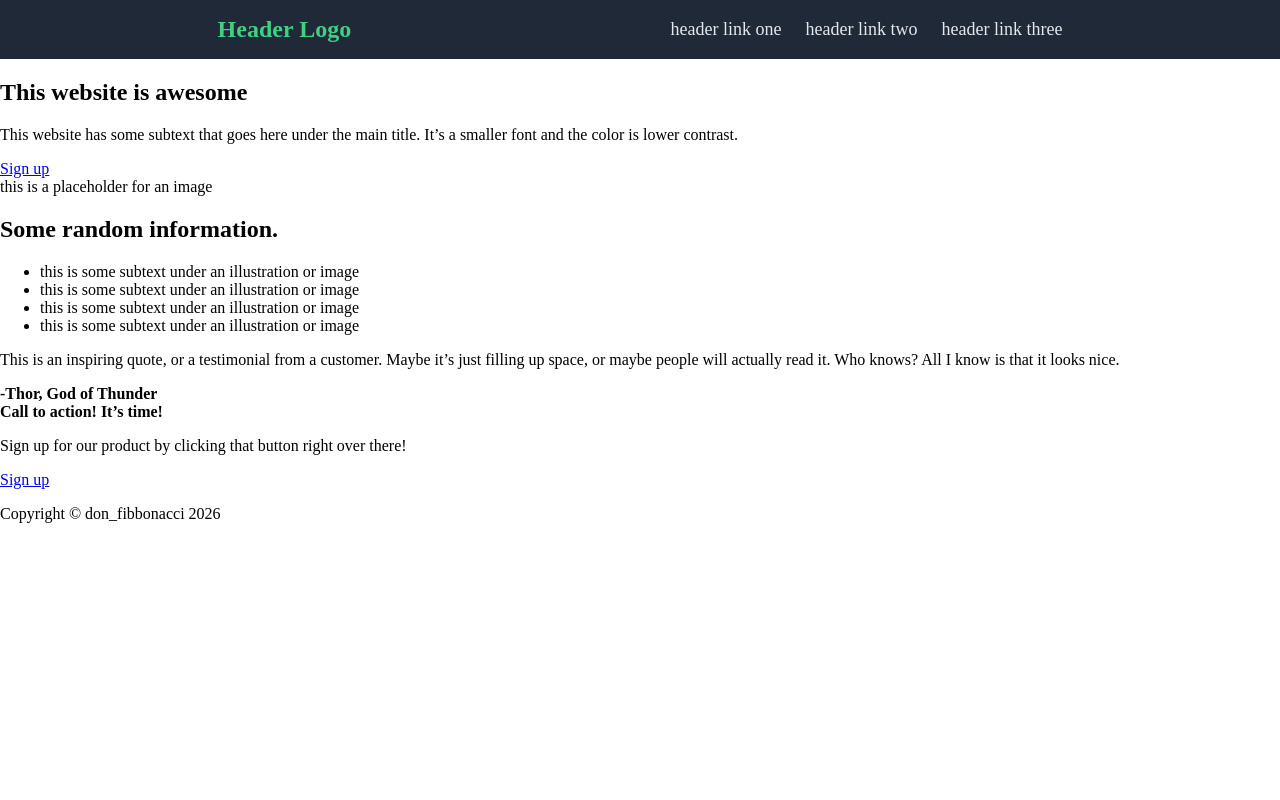
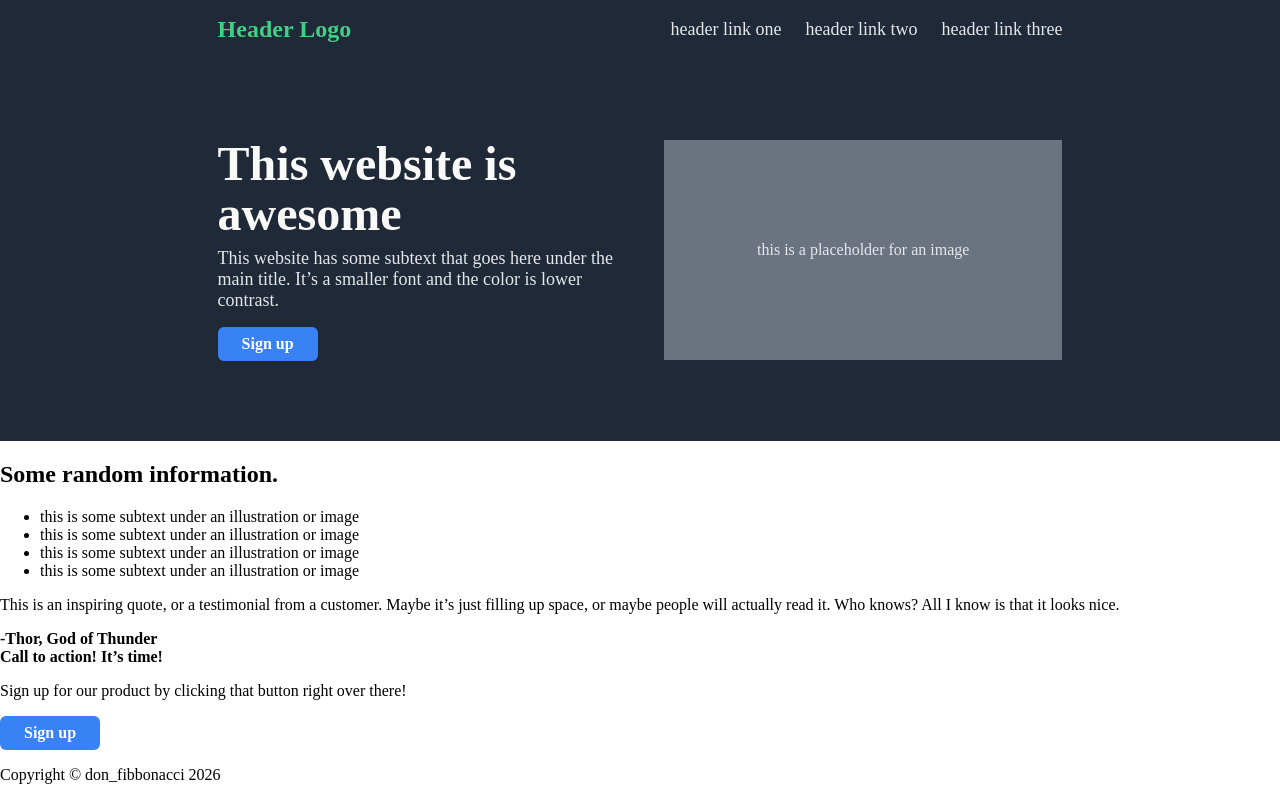
Before and after one commit to nuelwhite/landing-page, a plain HTML site: page index.html in a window 1280 px wide. Drawn offline with Linux system fonts and the light colour scheme.

Commit message:
feat: add styling for hero section on the page
* dark navy background
* two-colmn flex layout
* large white heading
* supporting text
* blue sign-up button
* gray image placeholder

```diff
--- a/style.css
+++ b/style.css
@@ -34,3 +34,48 @@
 	font-size: 18px;
 	text-decoration: none;
 }
+
+.overview {
+	display: flex;
+	align-items: center;
+	gap: 48px;
+	padding: 80px 17%;
+	background-color: #1f2937;
+}
+
+.overview-copy,
+.placeholder-image {
+	flex: 1;
+}
+
+.overview h1 {
+	margin: 0 0 8px;
+	color: #f9faf8;
+	font-size: 48px;
+	line-height: 1.05;
+}
+
+.overview p {
+	margin: 0 0 16px;
+	color: #e5e7eb;
+	font-size: 18px;
+}
+
+.button {
+	display: inline-block;
+	padding: 8px 24px;
+	border-radius: 6px;
+	background-color: #3882f6;
+	color: #ffffff;
+	font-weight: 700;
+	text-decoration: none;
+}
+
+.placeholder-image {
+	display: flex;
+	align-items: center;
+	justify-content: center;
+	min-height: 220px;
+	background-color: #6b7280;
+	color: #e5e7eb;
+}
```
